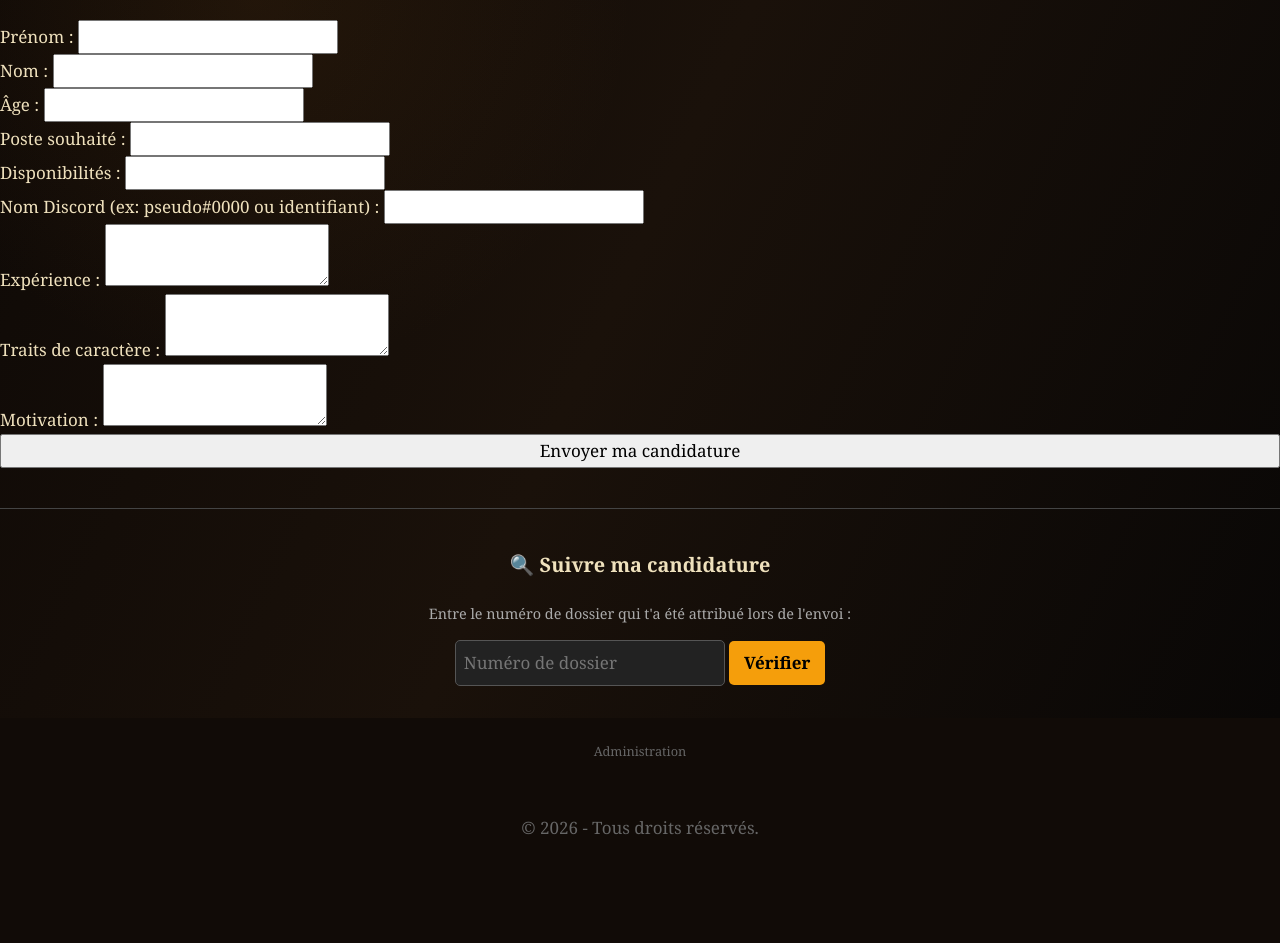
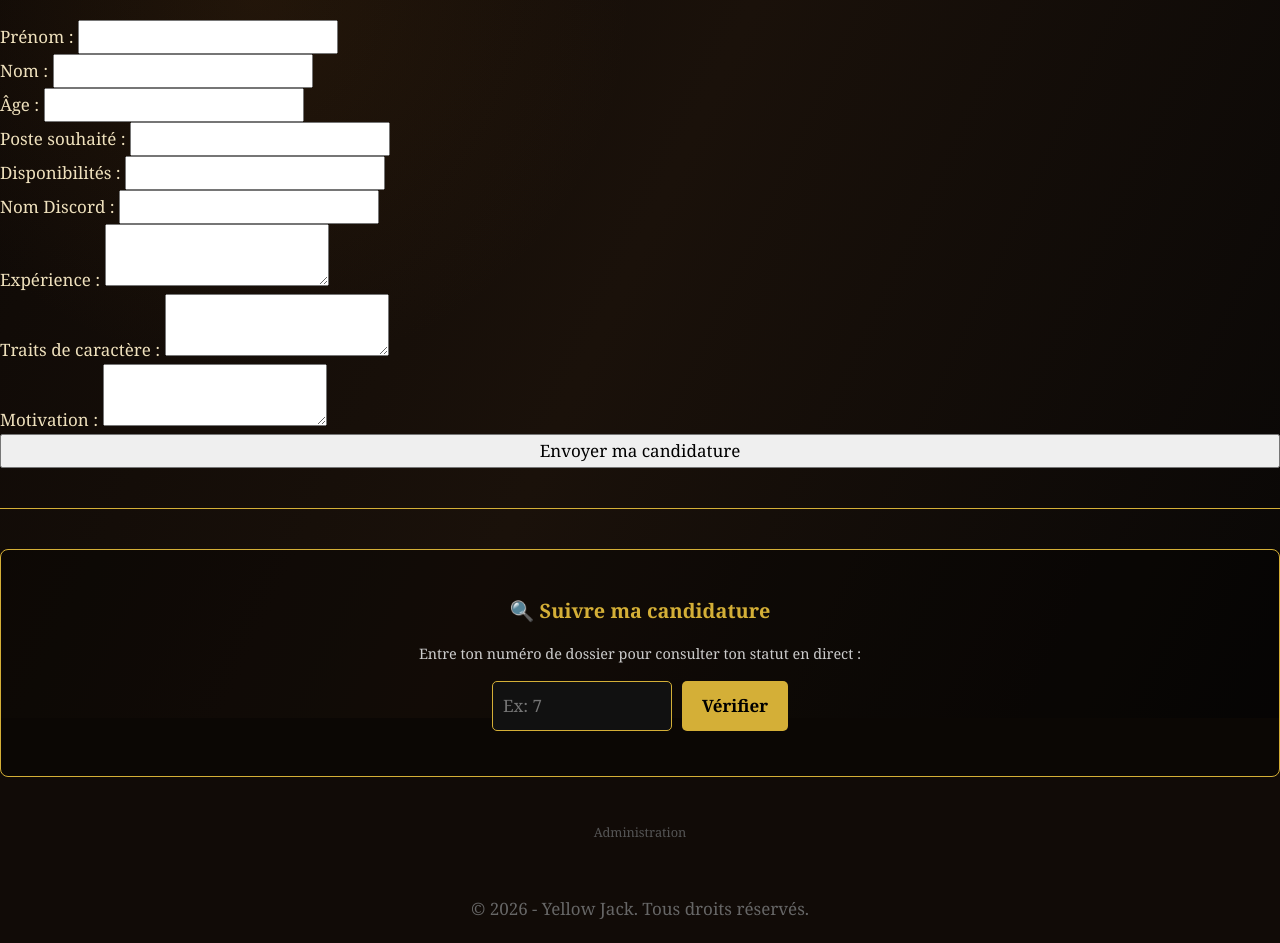
Before and after one commit to torzuoliloan2803-sys/YellowJack, a plain HTML site: page index.html in a window 1280 px wide. Shown: the part 82-1025 px from the top of the page. Before the commit the page ends 944 px from the top, so only its background shows below. Drawn offline with Linux system fonts and the light colour scheme.

Commit message:
index.html

```diff
--- a/index.html
+++ b/index.html
@@ -3,7 +3,7 @@
 <head>
     <meta charset="UTF-8">
     <meta name="viewport" content="width=device-width, initial-scale=1.0">
-    <title>Recrutement - Yellow Jack</title>
+    <title>Yellow Jack - Recrutement</title>
     <link rel="stylesheet" href="style.css">
 </head>
 <body>
@@ -39,7 +39,7 @@
             </div>
 
             <div class="form-group">
-                <label for="discord">Nom Discord (ex: pseudo#0000 ou identifiant) :</label>
+                <label for="discord">Nom Discord :</label>
                 <input type="text" id="discord" name="discord" required>
             </div>
 
@@ -67,27 +67,27 @@
         <!-- Zone d'affichage du statut d'envoi et du numéro de dossier -->
         <div id="form-status" style="margin-top: 20px; font-weight: bold; text-align: center;"></div>
 
-        <hr style="margin: 40px 0; border: 0; border-top: 1px solid #444;">
+        <hr style="margin: 40px 0; border: 0; border-top: 1px solid #d4af37;">
 
-        <!-- Zone de suivi en temps réel de la candidature -->
-        <div class="tracking-container" style="text-align: center;">
-            <h3>🔍 Suivre ma candidature</h3>
-            <p style="font-size: 0.9rem; color: #aaa;">Entre le numéro de dossier qui t'a été attribué lors de l'envoi :</p>
-            <div style="margin-top: 10px;">
-                <input type="number" id="track-id" placeholder="Numéro de dossier" style="padding: 8px; border-radius: 5px; border: 1px solid #555; background: #222; color: #fff;">
-                <button id="track-btn" style="padding: 8px 15px; background: #f59e0b; border: none; border-radius: 5px; cursor: pointer; font-weight: bold; color: #000;">Vérifier</button>
+        <!-- Zone de suivi en temps réel de la candidature (Intégrée au design) -->
+        <div class="tracking-container" style="text-align: center; background: rgba(0,0,0,0.3); padding: 25px; border-radius: 8px; border: 1px solid #d4af37;">
+            <h3 style="color: #d4af37; margin-bottom: 10px;">🔍 Suivre ma candidature</h3>
+            <p style="font-size: 0.9rem; color: #ccc; margin-bottom: 15px;">Entre ton numéro de dossier pour consulter ton statut en direct :</p>
+            <div style="display: flex; justify-content: center; gap: 10px; flex-wrap: wrap;">
+                <input type="number" id="track-id" placeholder="Ex: 7" style="padding: 10px; border-radius: 5px; border: 1px solid #d4af37; background: #111; color: #fff; width: 180px;">
+                <button id="track-btn" style="padding: 10px 20px; background: #d4af37; border: none; border-radius: 5px; cursor: pointer; font-weight: bold; color: #000;">Vérifier</button>
             </div>
-            <div id="track-result" style="margin-top: 15px; font-weight: bold;"></div>
+            <div id="track-result" style="margin-top: 20px; font-weight: bold; font-size: 1.1rem;"></div>
         </div>
 
         <!-- Bouton secret pour accéder à la page admin -->
-        <div style="margin-top: 50px; text-align: center;">
-            <a href="#" id="secret-admin-btn" style="color: #666; font-size: 0.8rem; text-decoration: none;">Administration</a>
+        <div style="margin-top: 40px; text-align: center;">
+            <a href="#" id="secret-admin-btn" style="color: #555; font-size: 0.8rem; text-decoration: none;">Administration</a>
         </div>
     </main>
 
     <footer style="text-align: center; margin-top: 30px; padding: 20px; color: #666;">
-        &copy; <span id="year"></span> - Tous droits réservés.
+        &copy; <span id="year"></span> - Yellow Jack. Tous droits réservés.
     </footer>
 
     <script src="script.js"></script>
```
